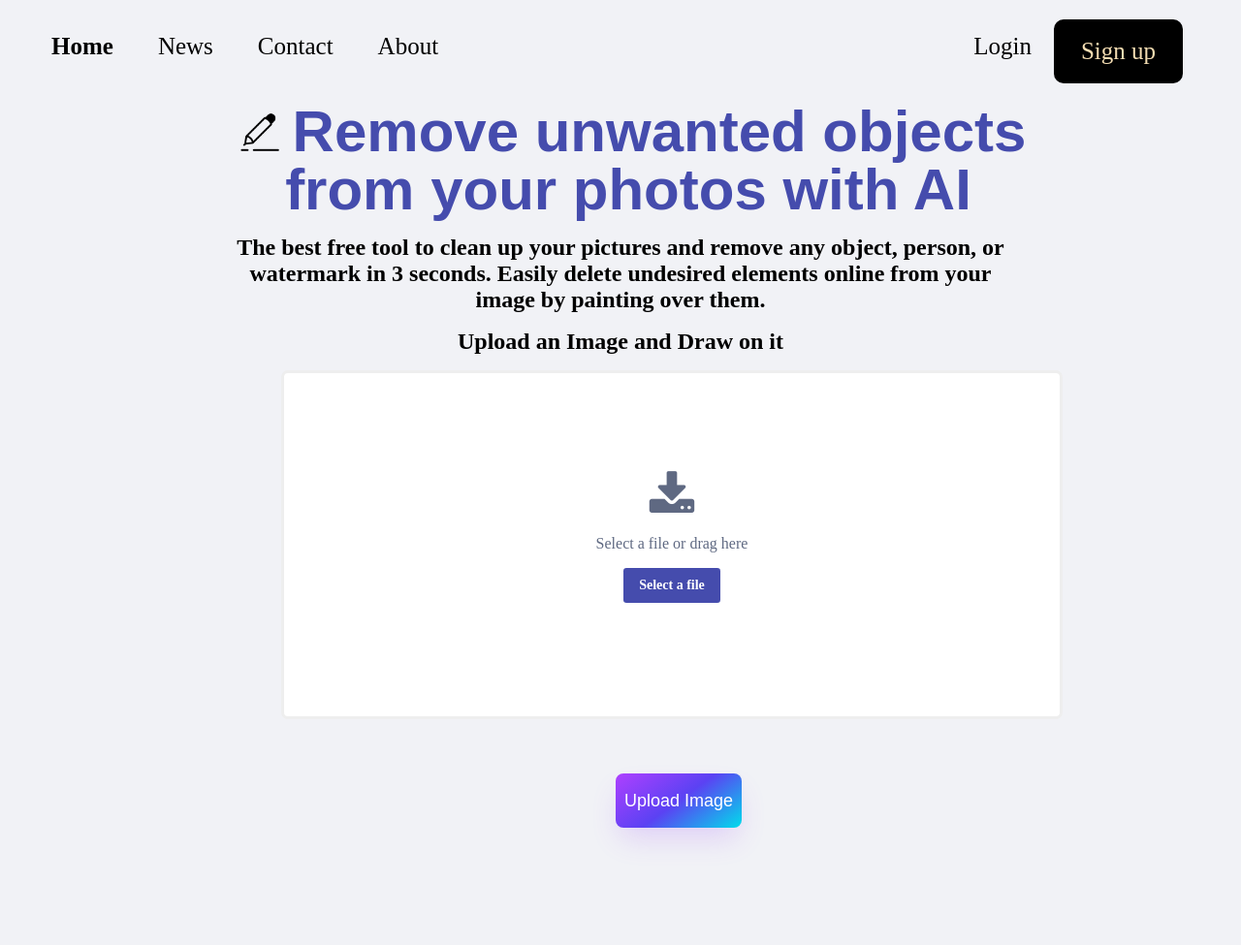
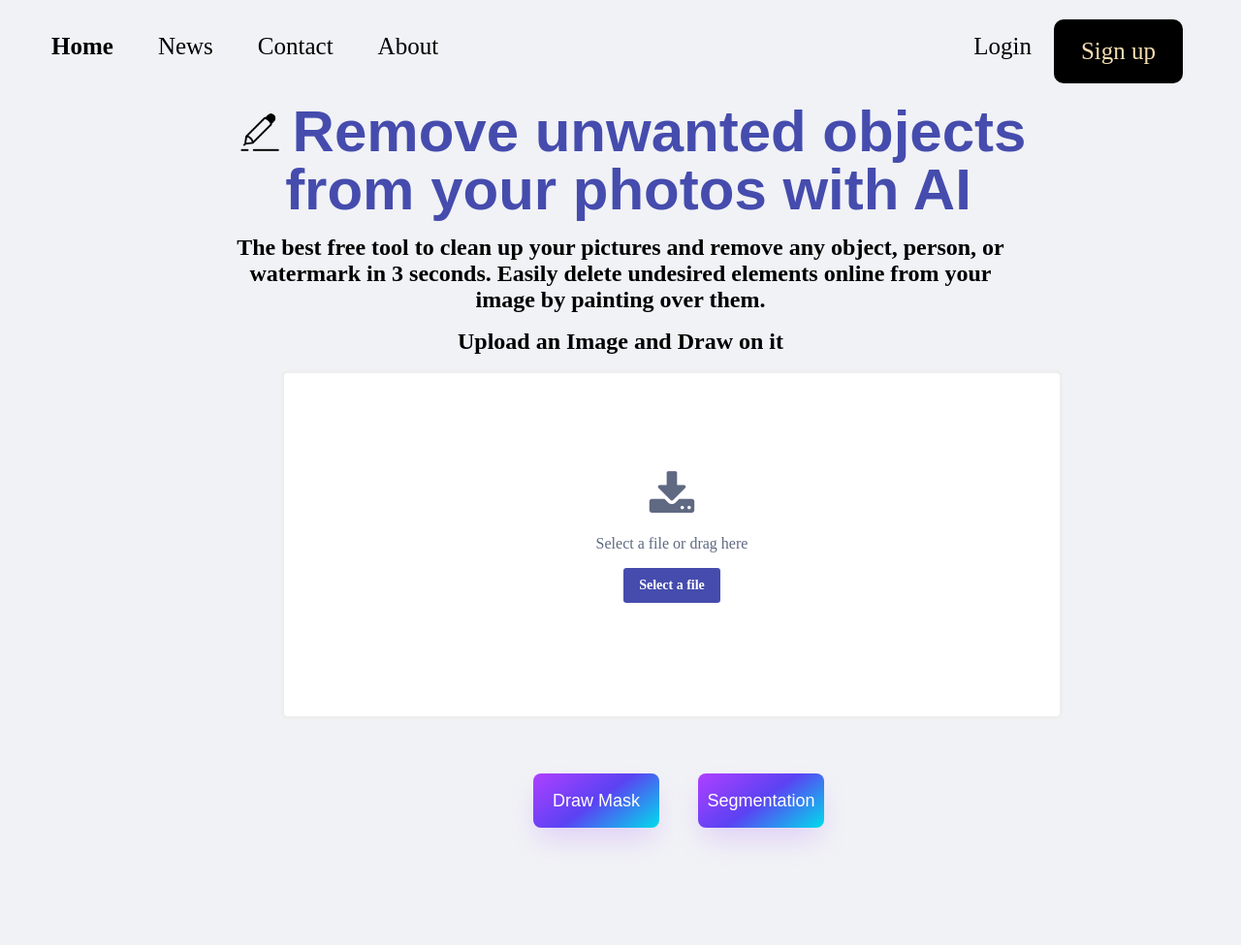
Before and after one commit to Duchai263/canvas_app, a Flask app: page / in a window 1280 px wide. Shown: the top 975 px of the page at 97% size. After the commit the page ends 871 px from the top, so only its background shows below. Run offline with Flask 3, Linux system fonts and the light colour scheme; some libraries are stand-ins or nearby versions.

Commit message:
implement segmentation

```diff
--- a/static/canvas.js
+++ b/static/canvas.js
@@ -1,26 +1,65 @@
 let invCanvas = document.createElement('canvas');
 var link = document.createElement('a');
-
+let mode = "";
+let check_upload = 0;
+let globalheight = 0;
+let globalwidth = 0;
 window.onload = function () {
-    var canvas = document.getElementById('myCanvas');
-
-    var ctx = canvas.getContext('2d');
-    ctx.globalAlpha = 1; // Full opacity
-    ctx.imageSmoothingEnabled = false;
     document.getElementById('btn-draw').onclick = () => {
       upload();
     }
+    mode = "drawing";
+    document.getElementById('btn-segment').onclick = () => {
+      if (mode === "drawing")
+      {
+        var img = document.getElementById('file-image')
+        globalwidth = img.width;
+        globalheight = img.height;
+        mode = "segment";
+        let segment_mode = document.getElementById('segment-image');
+        document.getElementById("myCanvas").style.display = "none";
+        document.getElementById("detectOnClick").classList.remove('hidden');
+        segment_mode.src = document.getElementById("file-image").src;
+        segment_mode.style = document.getElementById("file-image").style;
+        segment_mode.addEventListener("click",handleClick);
+        document.getElementById('file-drag').style.pointerEvents = "none";
+        document.getElementById('file-drag').style.display = "none";
+        save_mode()
+        document.getElementById("btn-segment").textContent = "Draw Mask";
+      }
+      else if (mode === "segment")
+      {
+        if (check_upload === 1){
+          mode = "drawing";
+          document.getElementById("myCanvas").style.display = "block"
+          document.getElementById("detectOnClick").classList.add('hidden')
+        }
+        else{
+          upload();
+          document.getElementById("myCanvas").style.display = "block"
+          document.getElementById("detectOnClick").classList.add('hidden')
+        }
+        document.getElementById("btn-segment").textContent = "Segmentation";
+      }
+    }
 };
+
 let imagefile;
 
 async function upload (){
   var img = document.getElementById('file-image')
+  if (globalheight === 0)
+  {
+    globalwidth = img.width;
+    globalheight = img.height;
+  }
+  check_upload = 1;
   var img_name = document.getElementById('message')
   var canvas = document.getElementById('myCanvas');
-  var ctx = canvas.getContext('2d');
+  document.getElementById("detectOnClick").classList.add('hidden')
 
-  ctx.drawImage(img, 0, 0, canvas.width, canvas.height);
-  let canvas_img = canvas.toDataURL('image/png');
+
+  let canvas_img = canvas.toDataURL();
 
   await fetch('/upload_img', {
     method: 'POST',
@@ -38,31 +77,44 @@ async function upload (){
 
       if (img && ctx) {
             // Set the canvas size to match the image
-            document.getElementById('file-drag').style.height = 0;
-            canvas.width = img.width;
-            canvas.height = img.height;
+            // document.getElementById('file-drag').style.height = 0;
+            document.getElementById('file-drag').style.pointerEvents = "none";
+
             canvas.style.width = "100%";
             canvas.style.height = "100%";
+            canvas.width = globalwidth;
+            canvas.height = globalheight;
             img.style.display = 'none';
             // Draw the image on the canvas
             ctx.drawImage(img, 0, 0, canvas.width, canvas.height);
             draw()
-            document.getElementById('btn-draw').textContent = "Save"
-            document.getElementById('btn-draw').onclick = () => {
-              save()
-              let img_result = document.getElementById('uploadedImage');
-              img_result.style.width = canvas.style.width;
-              img_result.style.height = canvas.style.height;
-              img_result.classList.remove("hidden");
-              canvas.style.display = "none";
-
-            }
+            save_mode()
+            document.getElementById('file-drag').style.display = "none";
     }
     }
 })
 .catch(error => {
     console.error('Error:', error);
 });
+}
+
+function save_mode (){
+  document.getElementById('btn-draw').textContent = "Save"
+            document.getElementById('btn-draw').onclick = () => {
+              let canvas = document.getElementById("myCanvas");
+              save()
+              let img_result = document.getElementById('uploadedImage');
+              img_result.style.width = "100%";
+              img_result.style.height = "100%";
+              img_result.classList.remove("hidden");
+              if (mode === "drawing")
+              {
+                canvas.style.display = "none";
+              }
+              else if (mode === "segment"){
+                document.getElementById('detectOnClick').style.display = "none";
+              }
+            }
 }
 
 function draw() {
@@ -132,7 +184,15 @@ function draw() {
 
   async function save(){
 
-    let imageData = invCanvas.toDataURL();
+    let imageData;
+    if (mode === "drawing")
+    {
+      imageData = invCanvas.toDataURL();
+    }
+    else if (mode === "segment")
+    {
+      imageData = document.getElementById('canvas-segmentation').toDataURL()
+    }
 
     await fetch('/download_canvas', {
       method: 'POST',
@@ -304,7 +364,6 @@ function ekUpload(){
     FilesetResolver
   } from "https://cdn.jsdelivr.net/npm/@mediapipe/tasks-vision@0.10.0"
 
-  const demosSection = document.getElementById("demos")
 
   let interactiveSegmenter
 
@@ -326,7 +385,6 @@ function ekUpload(){
         outputConfidenceMasks: false
       }
     )
-    demosSection.classList.remove("invisible")
   }
   createSegmenter()
 
@@ -410,7 +468,7 @@ function ekUpload(){
     const ctx = canvas.getContext("2d")
     ctx.fillStyle = "#00000000"
     ctx.fillRect(0, 0, width, height)
-    ctx.fillStyle = "rgba(18, 181, 203, 0.7)"
+    ctx.fillStyle = "rgba(0, 0, 0, 0.7)"
 
     maskData.map((category, index) => {
       if (Math.round(category * 255.0) === 0) {
--- a/static/mystyle.css
+++ b/static/mystyle.css
@@ -63,7 +63,6 @@
 	margin: 0 auto 0.5rem auto;
 	width:0;
 	height: 0;
-	max-width: 500px;
 }
 #invisibleCanvas {
 	/* display: none;/ */
@@ -133,7 +132,7 @@ h1{
 	 float: left;
 	 clear: both;
 	 width: 100%;
-	 height: 500px;
+	 height: 100%;
 	 text-align: center;
 	 background: #fff;
 	 border-radius: 7px;
@@ -178,12 +177,11 @@ h1{
 	 margin-bottom: 0.5rem;
 	 font-size: 20px;
 }
- .uploader #file-image {
+ .uploader #file-image, #segment-image {
 	 display: inline;
 	 margin: 0 auto 0.5rem auto;
 	 width:100%;
 	 height: 100%;
-	 max-width: 500px;
 }
  .uploader #file-image.hidden {
 	 display: none;
@@ -297,7 +295,7 @@ h1{
   }
 }
 
-#btn-draw{
+#btn-draw, #btn-segment{
 	margin:20px
 }
 .drawing-container{
@@ -321,8 +319,8 @@ section {
   .detectOnClick {
 	position: relative;
 	float: left;
-	width: 700px;
-	height: 500px;
+	width: 100%;
+	height: 100%;
 	margin: 2% 1%;
 	cursor: pointer;
   }
--- a/templates/index.html
+++ b/templates/index.html
@@ -44,21 +44,25 @@
           <input id="file-upload" type="file" name="image" accept="image/*" />
 
           <label for="file-upload" id="file-drag" class = "flex-center">
+            <img id="file-image" src="#" alt="Preview" class="hidden">
 
 
-            <img id="file-image" src="#" alt="Preview" class="hidden">
             <div id="start">
               <i class="fa fa-download" aria-hidden="true"></i>
               <div>Select a file or drag here</div>
               <div id="notimage" class="hidden">Please select an image</div>
               <span id="file-upload-btn" class="btn btn-primary">Select a file</span>
             </div>
-
           <div>
-
             </div>
           </label>
+          <div class="detectOnClick hidden" id="detectOnClick" >
+            <img id="segment-image" src="#" alt="Preview" class="hidden">
+            <canvas class="canvas-segmentation" id = "canvas-segmentation"></canvas>
+            <span class="click-point"></span>
+          </div>
           <canvas id="myCanvas" ></canvas>
+
           <img id="uploadedImage" class = "hidden">
           <div id="response" class="hidden">
             <div id="messages"></div>
@@ -67,54 +71,16 @@
             </progress>
           </div>
           <div id="submit-btn-container" >
-            <button id="btn-draw" class="submit-btn">Upload Image</button>
+            <button id="btn-draw" class="submit-btn">Draw Mask</button>
+            <button id="btn-segment" class="submit-btn" >Segmentation</button>
           </div>
         </div>
       </div>
     </div>
-
-
-    {% if filename %}
-    <div class = "drawing-container">
-      <h1>Uploaded Image:</h1>
-      <!-- Hidden image tag to load the image into canvas -->
-      <div class="flex-center draw-btn-container">
-        <button class="submit-btn" onclick="draw()">Draw</button>
-      </div>
-      <!-- Canvas to draw on top of the image -->
-      <div id = "drawing-content"  >
-
-        <canvas id="invisibleCanvas" class = "hidden"></canvas>
-        <div>
-          <button onclick="save()">Save</button>
-        </div>
-      </div>
-    </div>
-    {% endif %}
   </div>
 
 
-  <div>
-    <div class="detectOnClick">
-      <img src="https://assets.codepen.io/9177687/coupledog.jpeg" width="100%" crossorigin="anonymous" title="Click to see segmentation" />
-      <canvas class="canvas-segmentation"></canvas>
-      <span class="click-point"></span>
-    </div>
-  </div>
-  <div style="top: 30px; position: relative; clear: both;">
-    <div style="margin: 5px"><b>Choose your own image</b> from local storage to detect segmentation in the image.</div>
-    <div>
-      <div class="input">
-        <button class="mdc-button mdc-button--raised" onclick="document.getElementById('uploadFile').click()">
-          <span class="mdc-button__label">SELECT IMAGE</span>
-        </button>
-        <input id="uploadFile" type="file" accept=".jpeg,.png,.jpg" style="display:none">
-      </div>
-      <div class="detectOnClick" style="  width: 80%;">
-        <img id="imageUpload" width="100%" crossorigin="anonymous" title="Click to segment image" />
-        <canvas class="canvas-segmentation"></canvas>
-        <span class="click-point"></span>
-      </div>
+
 
 
     <script type="module" src="{{ url_for('static', filename='canvas.js') }}"></script>
```
Also changed, not shown: static/results/Screenshot (151)_mask.png, static/results/Screenshot (152)_mask.png, static/results/Screenshot (154)_mask.png, static/results/Screenshot (1552)_mask.png (added), static/results/Screenshot (156)_mask.png (added), static/results/Screenshot (20)_mask.png, static/results/Screenshot (25)_mask.png, static/results/Screenshot (31)_mask.png (added), static/results/Screenshot 2023-06-22 172812_mask.png (added), static/uploads/Screenshot (151).png, static/uploads/Screenshot (152).png, static/uploads/Screenshot (154).png, static/uploads/Screenshot (1677).png, static/uploads/Screenshot (20).png.
